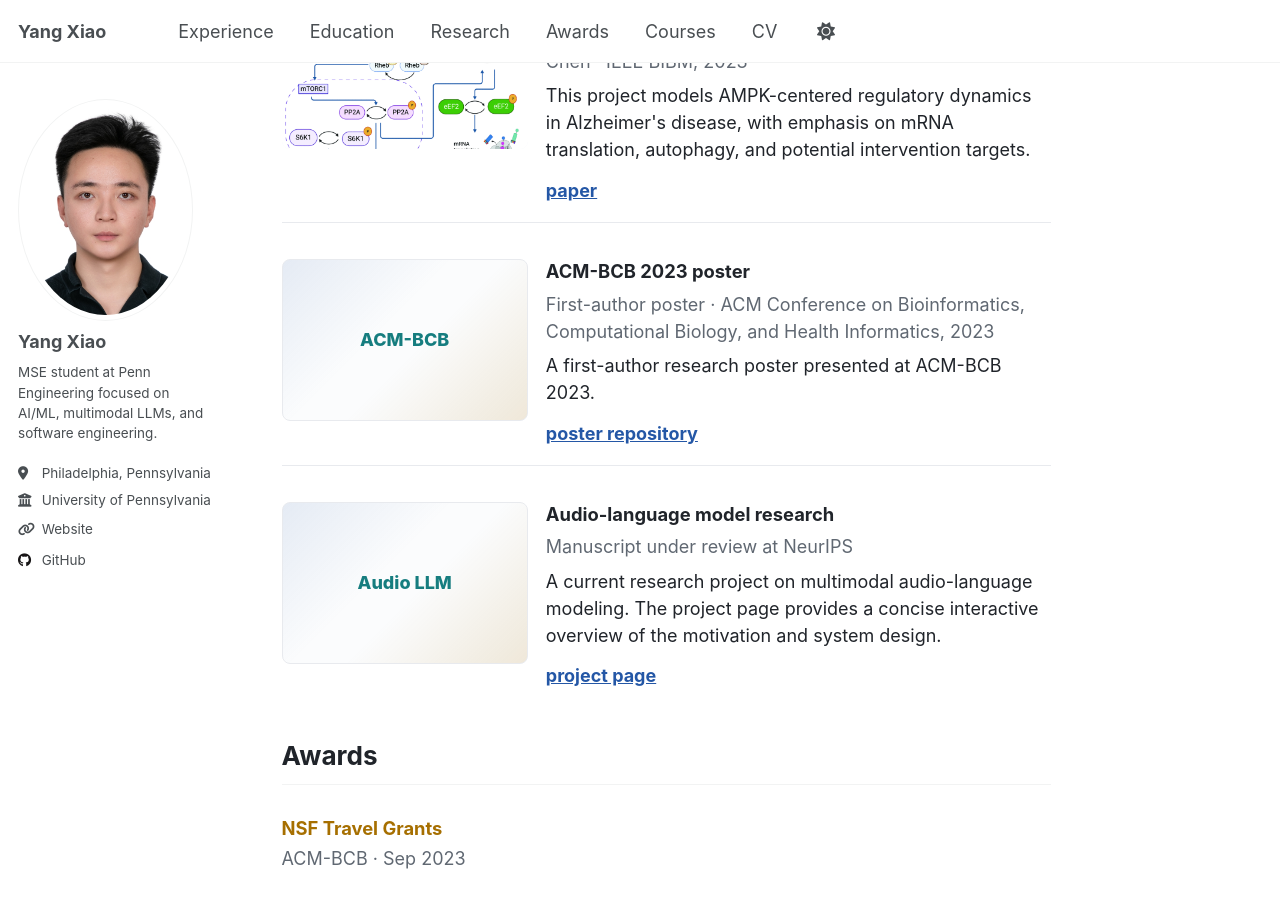
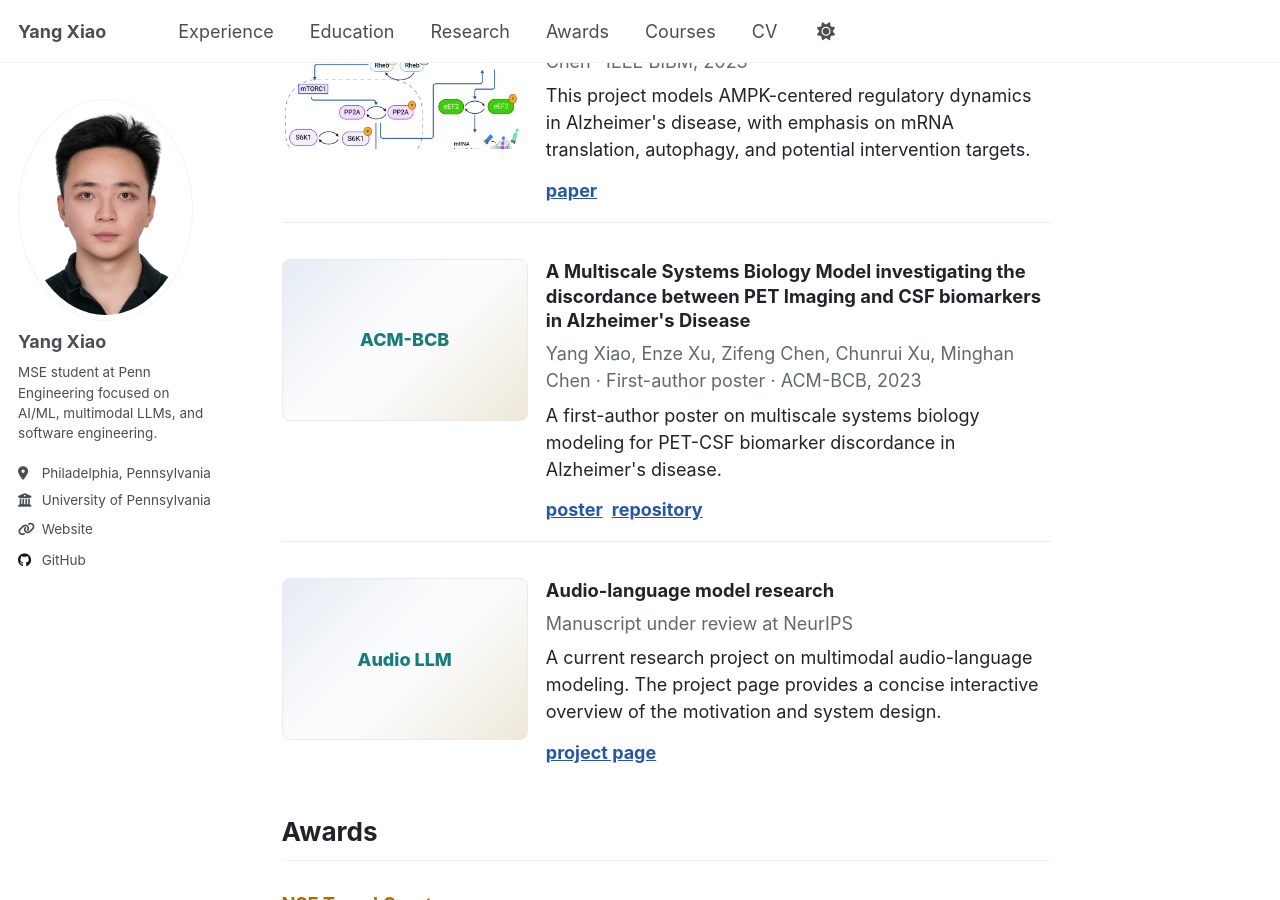
Before and after one commit to YangXiao0302/yangxiao0302.github.io, a Jekyll site: the page built from _pages/about.md, in a window 1280 px wide and 900 px high, scrolled down 2541 px. Built offline with Jekyll 4.4.1, drawn with Linux system fonts in a browser that asks for light colours; a script that is not in the unit is left out.

Commit message:
Add ACM BCB poster PDF

```diff
--- a/_pages/about.md
+++ b/_pages/about.md
@@ -365,11 +365,12 @@ redirect_from:
       <article class="yx-research-item">
         <div class="yx-research-visual">ACM-BCB</div>
         <div>
-          <h3>ACM-BCB 2023 poster</h3>
-          <p class="yx-meta">First-author poster · ACM Conference on Bioinformatics, Computational Biology, and Health Informatics, 2023</p>
-          <p>A first-author research poster presented at ACM-BCB 2023.</p>
+          <h3>A Multiscale Systems Biology Model investigating the discordance between PET Imaging and CSF biomarkers in Alzheimer's Disease</h3>
+          <p class="yx-meta">Yang Xiao, Enze Xu, Zifeng Chen, Chunrui Xu, Minghan Chen · First-author poster · ACM-BCB, 2023</p>
+          <p>A first-author poster on multiscale systems biology modeling for PET-CSF biomarker discordance in Alzheimer's disease.</p>
           <div class="yx-actions">
-            <a class="yx-action" href="https://github.com/YangXiao0302/ACM-BCB-2023-Poster.git">poster repository</a>
+            <a class="yx-action" href="/files/research/acm-bcb-2023-poster.pdf">poster</a>
+            <a class="yx-action" href="https://github.com/YangXiao0302/ACM-BCB-2023-Poster.git">repository</a>
           </div>
         </div>
       </article>
```
Also changed, not shown: _pages/cv.md (+4 -2 lines), 1 other file.
